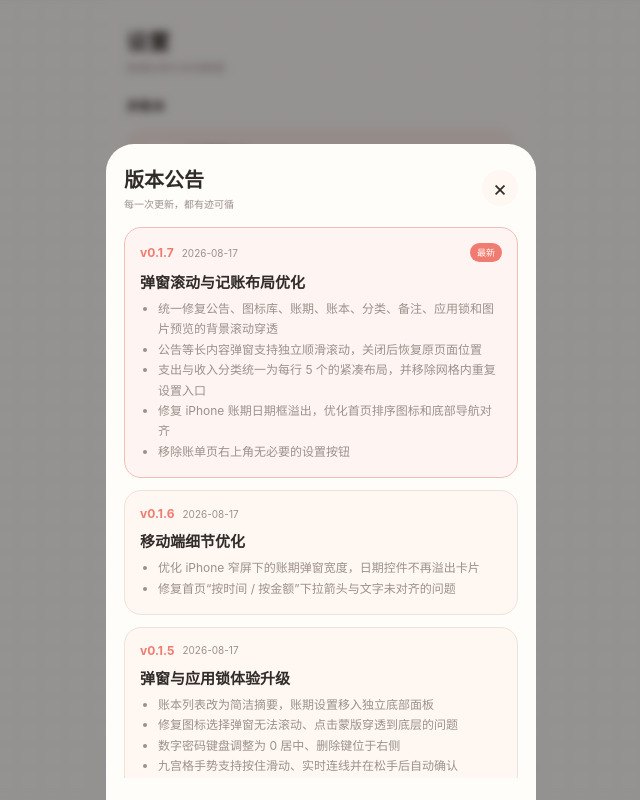
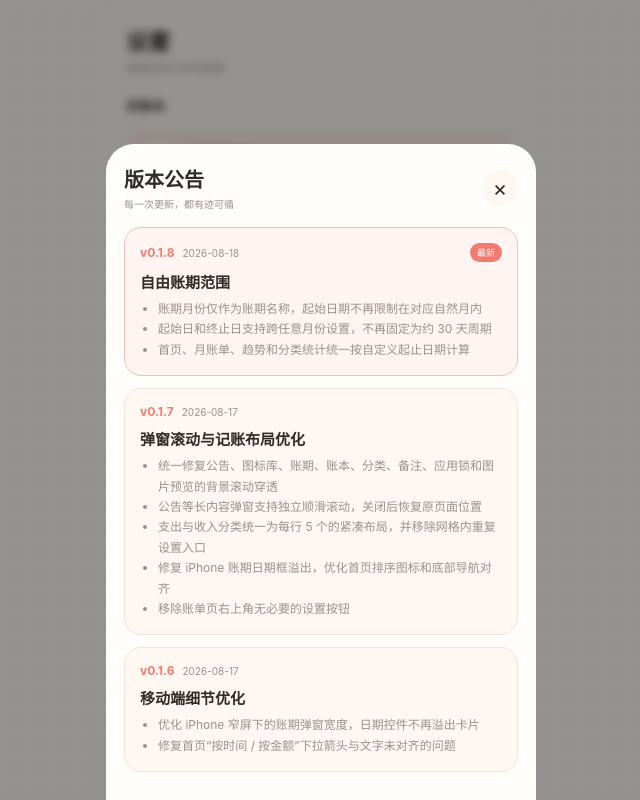
Before and after one commit to xdw-h/money, a Vue app: page /#/ledgers in a window 1280 px wide. Shown: the whole page, without its empty margins (319-959 px from the left). Built offline with nearby package versions, Linux system fonts and the light colour scheme.

Commit message:
release: publish v0.1.8 flexible billing cycles

```diff
--- a/package.json
+++ b/package.json
@@ -1,7 +1,7 @@
 {
   "name": "mobile-bookkeeping-h5",
   "private": true,
-  "version": "0.1.7",
+  "version": "0.1.8",
   "type": "module",
   "scripts": {
     "dev": "vite --host 0.0.0.0",
--- a/src/features/ledgers/cycleAnchorDate.ts
+++ b/src/features/ledgers/cycleAnchorDate.ts
@@ -24,7 +24,7 @@ export function normalizeCycleAnchorDate(value: unknown, legacyStartDay: unknown
 export function normalizeCycleStartDates(value: unknown) {
   if (!value || typeof value !== 'object' || Array.isArray(value)) return {}
   return Object.fromEntries(Object.entries(value).filter(([month, date]) =>
-    /^\d{4}-\d{2}$/.test(month) && isCalendarDate(date) && date.startsWith(`${month}-`),
+    /^\d{4}-\d{2}$/.test(month) && isCalendarDate(date),
   )) as Record<string, string>
 }
 
--- a/src/features/releaseNotes/release-notes.json
+++ b/src/features/releaseNotes/release-notes.json
@@ -1,4 +1,14 @@
 [
+  {
+    "version": "0.1.8",
+    "date": "2026-08-18",
+    "title": "自由账期范围",
+    "items": [
+      "账期月份仅作为账期名称，起始日期不再限制在对应自然月内",
+      "起始日和终止日支持跨任意月份设置，不再固定为约 30 天周期",
+      "首页、月账单、趋势和分类统计统一按自定义起止日期计算"
+    ]
+  },
   {
     "version": "0.1.7",
     "date": "2026-08-17",
--- a/src/shared/format/date.ts
+++ b/src/shared/format/date.ts
@@ -55,19 +55,20 @@ export function billingCycleRange(anchor: string, cycleAnchorDate: string | numb
     const normalized = new Date(Date.UTC(targetYear, targetMonth - 1, 1))
     const key = `${normalized.getUTCFullYear()}-${String(normalized.getUTCMonth() + 1).padStart(2, '0')}`
     const override = cycleStartDates[key]
-    return override && override.startsWith(`${key}-`)
-      ? calendarDate(normalized.getUTCFullYear(), normalized.getUTCMonth() + 1, Number(override.slice(8, 10)))
-      : calendarDate(normalized.getUTCFullYear(), normalized.getUTCMonth() + 1, normalizedDay)
+    return { key, date: override
+      ? new Date(`${override}T00:00:00Z`)
+      : calendarDate(normalized.getUTCFullYear(), normalized.getUTCMonth() + 1, normalizedDay) }
   }
+  const anchorDate = calendarDate(year, month, day)
   const currentStart = resolveStart(year, month)
-  const startsThisMonth = day >= currentStart.getUTCDate()
+  const startsThisMonth = anchorDate >= currentStart.date
   const startMonth = startsThisMonth ? month : month - 1
-  const start = resolveStart(year, startMonth)
-  const cycleMonth = calendarKey(start).slice(0, 7)
-  const explicitEnd = cycleEndDates[cycleMonth]
+  const resolved = resolveStart(year, startMonth)
+  const start = resolved.date
+  const explicitEnd = cycleEndDates[resolved.key]
   const endExclusive = explicitEnd && explicitEnd >= calendarKey(start)
     ? new Date(Date.parse(`${explicitEnd}T00:00:00Z`) + 86400000)
-    : resolveStart(start.getUTCFullYear(), start.getUTCMonth() + 2)
+    : resolveStart(year, startMonth + 1).date
   const endInclusive = new Date(endExclusive.getTime() - 86400000)
   return { start: calendarKey(start), endExclusive: calendarKey(endExclusive), endInclusive: calendarKey(endInclusive) }
 }
```
Also changed, not shown: 2 other files (tests, documents, lock files or other folders).
